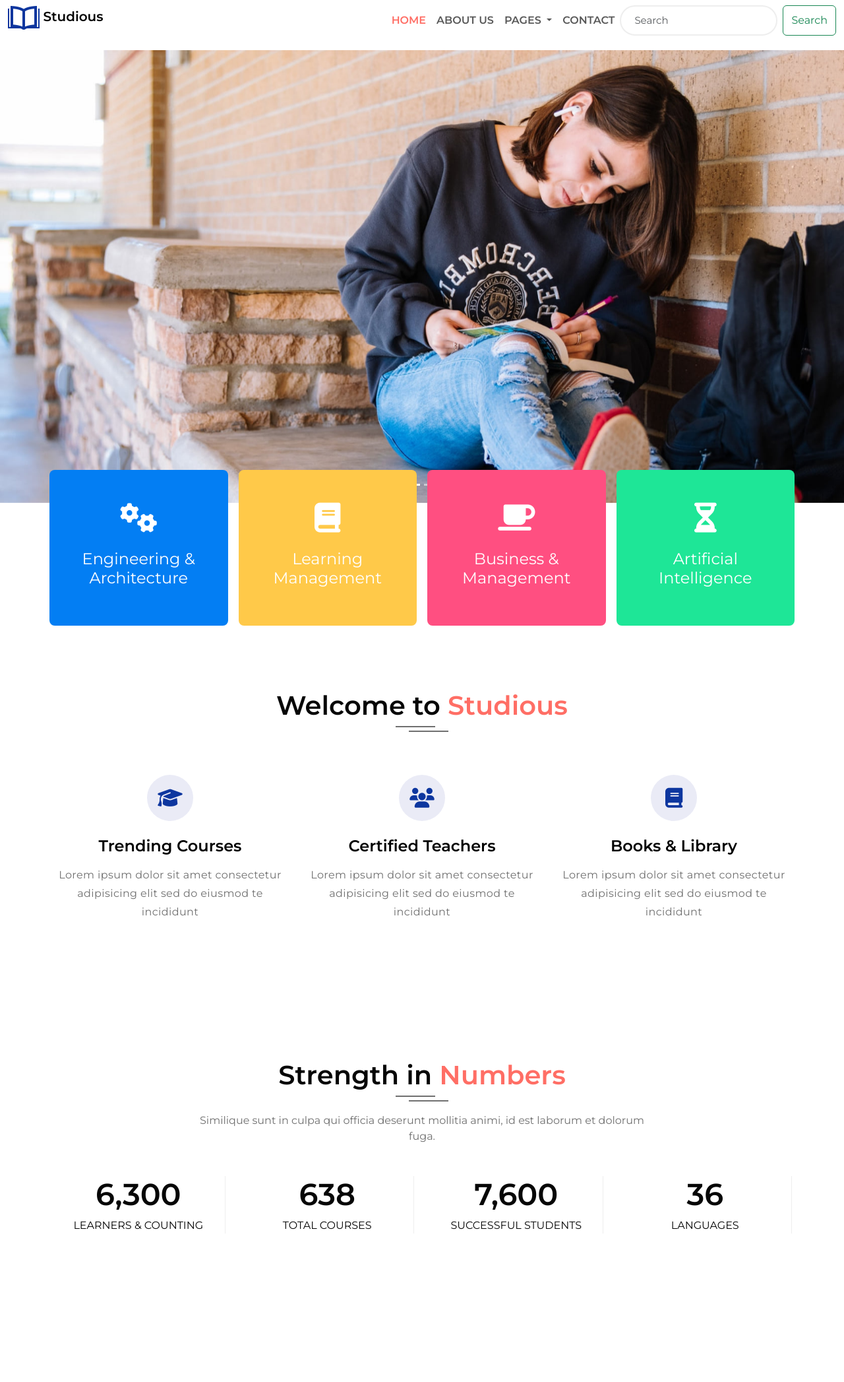
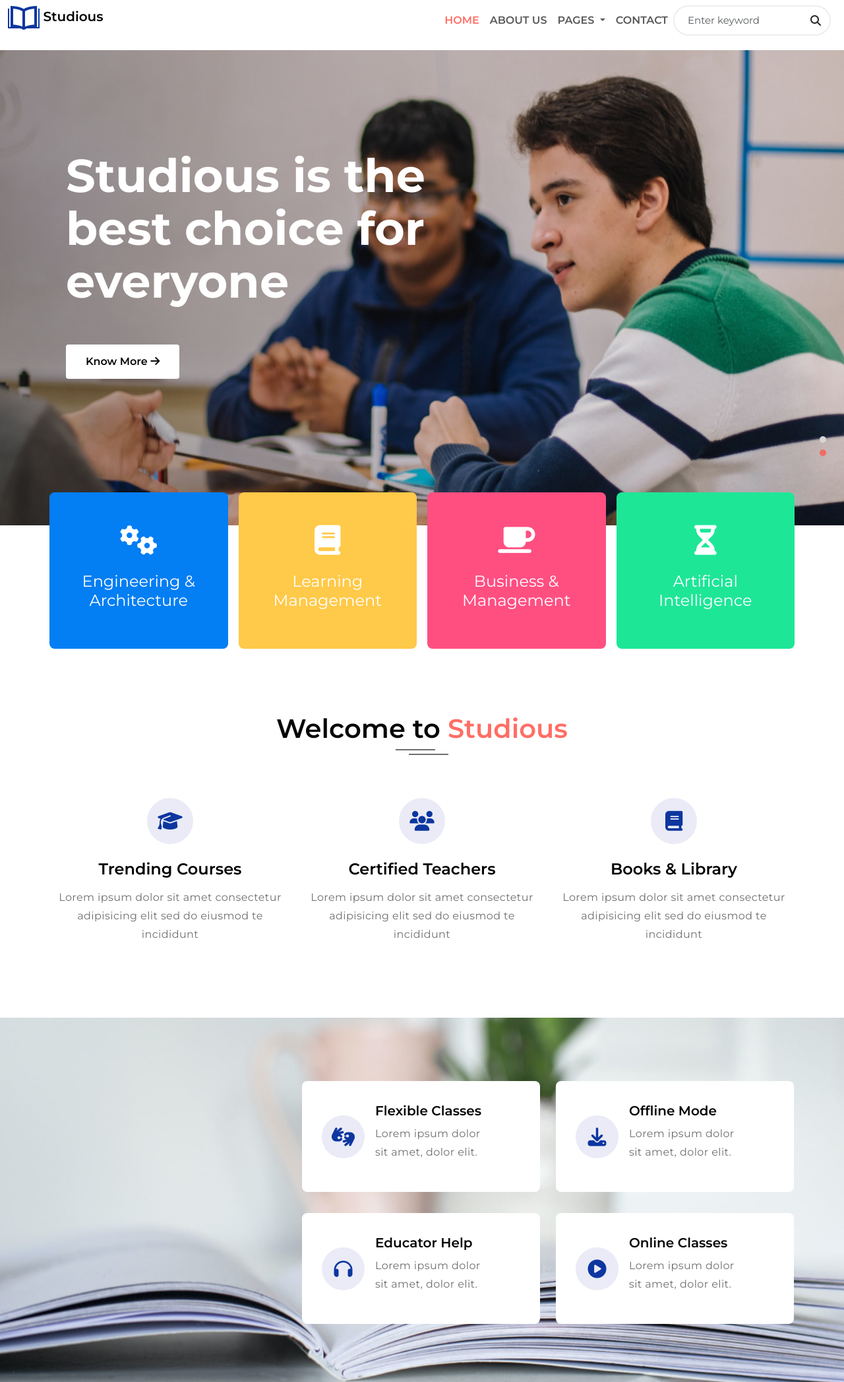
Before and after one commit to TuTruc37/BC61_BaiTapCapStone, a plain HTML site: page index.html in a window 1280 px wide. Shown: the part 68-2162 px from the top of the page at 66% size. Drawn offline with nearby package versions, Linux system fonts and the light colour scheme; a script that the page names is missing.

Commit message:
đẩy lên lại nhưng chưa reponsive

```diff
--- a/index.html
+++ b/index.html
@@ -4,32 +4,26 @@
   <title>Home</title>
   <!-- Required meta tags -->
   <meta charset="utf-8" />
-    <meta
-      name="viewport"
-      content="width=device-width, initial-scale=1, shrink-to-fit=no"
-    />
+  <meta name="viewport" content="width=device-width, initial-scale=1, shrink-to-fit=no" />
   <!-- Bootstrap CSS v5.2.1 -->
-    <link
-      href="https://cdn.jsdelivr.net/npm/bootstrap@5.3.2/dist/css/bootstrap.min.css"
-      rel="stylesheet"
-      integrity="sha384-T3c6CoIi6uLrA9TneNEoa7RxnatzjcDSCmG1MXxSR1GAsXEV/Dwwykc2MPK8M2HN"
-      crossorigin="anonymous"
-    />
+  <link href="https://cdn.jsdelivr.net/npm/bootstrap@5.3.2/dist/css/bootstrap.min.css" rel="stylesheet"
+    integrity="sha384-T3c6CoIi6uLrA9TneNEoa7RxnatzjcDSCmG1MXxSR1GAsXEV/Dwwykc2MPK8M2HN" crossorigin="anonymous" />
   <!-- link fonts -->
   <link rel="preconnect" href="https://fonts.googleapis.com" />
   <link rel="preconnect" href="https://fonts.gstatic.com" crossorigin />
-    <link
-      href="https://fonts.googleapis.com/css2?family=Montserrat:wght@300;400;600;700&display=swap"
-      rel="stylesheet"
-    />
+  <link href="https://fonts.googleapis.com/css2?family=Montserrat:wght@300;400;600;700&display=swap" rel="stylesheet" />
   <!-- font-awesome -->
-    <link
-      rel="stylesheet"
-      href="https://cdnjs.cloudflare.com/ajax/libs/font-awesome/6.5.1/css/all.min.css"
+  <link rel="stylesheet" href="https://cdnjs.cloudflare.com/ajax/libs/font-awesome/6.5.1/css/all.min.css"
     integrity="sha512-DTOQO9RWCH3ppGqcWaEA1BIZOC6xxalwEsw9c2QQeAIftl+Vegovlnee1c9QX4TctnWMn13TZye+giMm8e2LwA=="
-      crossorigin="anonymous"
-      referrerpolicy="no-referrer"
-    />
+    crossorigin="anonymous" referrerpolicy="no-referrer" />
+  <!-- link owl carousel -->
+  <link rel="stylesheet" href="https://cdnjs.cloudflare.com/ajax/libs/OwlCarousel2/2.3.4/assets/owl.carousel.min.css"
+    integrity="sha512-tS3S5qG0BlhnQROyJXvNjeEM4UpMXHrQfTGmbQ1gKmelCxlSEBUaxhRBj/EFTzpbP4RVSrpEikbmdJobCvhE3g=="
+    crossorigin="anonymous" referrerpolicy="no-referrer" />
+  <link rel="stylesheet"
+    href="https://cdnjs.cloudflare.com/ajax/libs/OwlCarousel2/2.3.4/assets/owl.theme.default.min.css"
+    integrity="sha512-sMXtMNL1zRzolHYKEujM2AqCLUR9F2C4/05cdbxjjLSRvMQIciEPCQZo++nk7go3BtSuK9kfa/s+a4f4i5pLkw=="
+    crossorigin="anonymous" referrerpolicy="no-referrer" />
 
   <!-- link css style -->
   <link rel="stylesheet" href="./css/style.css" />
@@ -42,9 +36,7 @@
         <div class="top_header_left">
           <ul>
             <li>
-                <a href="contact" class="d-sm-block d-none"
-                  >Have any question ?</a
-                >
+              <a href="contact" class="d-sm-block d-none">Have any question ?</a>
             </li>
             <li>
               <i class="fa fa-phone"></i>
@@ -85,25 +77,17 @@
       </div>
     </div>
   </section>
-    <header id="site-header" class="main-header">
+  <header id="site-header" class="main-header sticky-top">
     <!-- what the hell -->
     <nav class="navbar navbar-expand-lg bg-body-tertiary">
       <div class="container-fluid">
         <h1>
           <a class="navbar-brand" href="#">
             <img src="./img/logo.png" alt="logo" />
-              Studious</a
-            >
+            Studious</a>
         </h1>
-          <button
-            class="navbar-toggler"
-            type="button"
-            data-bs-toggle="collapse"
-            data-bs-target="#navbarSupportedContent"
-            aria-controls="navbarSupportedContent"
-            aria-expanded="false"
-            aria-label="Toggle navigation"
-          >
+        <button class="navbar-toggler" type="button" data-bs-toggle="collapse" data-bs-target="#navbarSupportedContent"
+          aria-controls="navbarSupportedContent" aria-expanded="false" aria-label="Toggle navigation">
           <span class="navbar-toggler-icon"></span>
         </button>
         <div class="collapse navbar-collapse" id="navbarSupportedContent">
@@ -115,30 +99,17 @@
               <a class="nav-link" href="./about_us.html">ABOUT US</a>
             </li>
             <li class="nav-item dropdown">
-                <a
-                  class="nav-link dropdown-toggle"
-                  href="#"
-                  role="button"
-                  data-bs-toggle="dropdown"
-                  aria-expanded="false"
-                >
+              <a class="nav-link dropdown-toggle" href="#" role="button" data-bs-toggle="dropdown"
+                aria-expanded="false">
                 PAGES
               </a>
               <ul class="dropdown-menu">
+                <li><a class="dropdown-item" href="./Blog.html">blog sports</a></li>
                 <li>
-                    <a class="dropdown-item" href="./Blog.html">blog sports</a>
-                  </li>
-                  <li>
-                    <a class="dropdown-item" href="./page_not_found.html"
-                      >404 page</a
-                    >
+                  <a class="dropdown-item" href="./page_not_found.html">404 page</a>
                 </li>
                 <!-- <li><hr class="dropdown-divider"></li> -->
-                  <li>
-                    <a class="dropdown-item" href="./landing_page.html"
-                      >landing page</a
-                    >
-                  </li>
+                <li><a class="dropdown-item" href="./landing_page.html">landing page</a></li>
                 <li><a class="dropdown-item" href="#">elements page</a></li>
               </ul>
             </li>
@@ -147,44 +118,35 @@
             </li>
           </ul>
           <form class="d-flex" role="search">
-              <input
-                class="form-control me-2"
-                type="search"
-                placeholder="Search"
-                aria-label="Search"
-              />
-              <button class="btn btn-outline-success" type="submit">
-                Search
-              </button>
+            <input class="form-control me-2" type="search" placeholder="Enter keyword" aria-label="Search" />
+            <button type="submit" class="btn search_btn"><i class="fa fa-search" aria-hidden="true"></i></button>
           </form>
         </div>
       </div>
     </nav>
   </header>
   <section class="carousel">
-      <div id="carouselExampleIndicators" class="carousel slide">
-        <div class="carousel-indicators">
-          <button
-            type="button"
-            data-bs-target="#carouselExampleIndicators"
-            data-bs-slide-to="0"
-            class="active"
-            aria-current="true"
-            aria-label="Slide 1"
-          ></button>
-          <button
-            type="button"
-            data-bs-target="#carouselExampleIndicators"
-            data-bs-slide-to="1"
-            aria-label="Slide 2"
-          ></button>
+    <div class="owl-carousel owl-theme">
+      <div class="carousel_item view_banner">
+        <div class="carousel_bg ">
+          <img src="./img/banner2.jpg" alt="" banner2.jpg>
         </div>
-        <div class="carousel-inner">
-          <div class="carousel-item active">
-            <img src="./img/banner2.jpg" class="d-block w-100" alt="..." />
+        <div class="carousel_content">
+          <h5>
+            Master the Skills to Drive your Career</h5>
+          <a class="btn btn_style mt-sm-5 mt-4" href="./about_us.html">Know More <i class="fa fa-arrow-right ml-2"
+              aria-hidden="true"></i></a>
         </div>
-          <div class="carousel-item">
-            <img src="./img/banner3.jpg" class="d-block w-100" alt="..." />
+      </div>
+      <div class="carousel_item view_banner">
+        <div class="carousel_bg">
+          <img src="./img/banner3.jpg" alt="" banner3.jpg>
+        </div>
+        <div class="carousel_content">
+          <h5>
+            Studious is the best choice for everyone</h5>
+          <a class="btn btn_style mt-sm-5 mt-4" href="./about_us.html">Know More <i class="fa fa-arrow-right ml-2"
+              aria-hidden="true"></i></a>
         </div>
       </div>
     </div>
@@ -196,31 +158,28 @@
           <div class="area-box color-1">
             <i class="fa fa-cogs" aria-hidden="true"></i>
             <h4>
-                <a href="#url" class="title-head"
-                  >Engineering &amp; Architecture</a
-                >
+              <a href="#url" class="title-head">Engineering &amp; Architecture</a>
             </h4>
           </div>
         </div>
         <div class="col-lg-3 col-md-6 px-lg-2 mt-md-0 mt-3">
           <div class="area-box color-2">
             <i class="fa fa-book" aria-hidden="true"></i>
-              <h4><a href="#url" class="title-head">Learning Management</a></h4>
+            <h4><a href="#url" class="title-head">Learning Management</a>
+            </h4>
           </div>
         </div>
         <div class="col-lg-3 col-md-6 px-lg-2 mt-md-0 mt-3">
           <div class="area-box color-3">
             <i class="fa fa-coffee" aria-hidden="true"></i>
-              <h4>
-                <a href="#url" class="title-head">Business &amp; Management</a>
+            <h4><a href="#url" class="title-head">Business &amp; Management</a>
             </h4>
           </div>
         </div>
         <div class="col-lg-3 col-md-6 px-lg-2 mt-md-0 mt-3">
           <div class="area-box color-4">
             <i class="fa fa-hourglass-half" aria-hidden="true"></i>
-              <h4>
-                <a href="#url" class="title-head">Artificial Intelligence</a>
+            <h4><a href="#url" class="title-head">Artificial Intelligence</a>
             </h4>
           </div>
         </div>
@@ -240,19 +199,16 @@
             <div class="col-lg-4 col-sm-6">
               <div class="studious-body">
                 <div class="studious-images">
-                    <span
-                      class="fa fa-graduation-cap"
-                      aria-hidden="true"
-                    ></span>
+                  <span class="fa fa-graduation-cap" aria-hidden="true"></span>
                 </div>
                 <div class="studious-info mt-4">
                   <a href="services">
-                      <h3 class="studious-title">Trending Courses</h3>
+                    <h3 class="studious-title">
+                      Trending Courses
+                    </h3>
                   </a>
-                    <p class="studious-text">
-                      Lorem ipsum dolor sit amet consectetur adipisicing elit
-                      sed do eiusmod te<br />incididunt
-                    </p>
+                  <p class="studious-text">Lorem ipsum dolor sit amet consectetur adipisicing elit sed do
+                    eiusmod te<br>incididunt</p>
                 </div>
               </div>
             </div>
@@ -263,12 +219,11 @@
                 </div>
                 <div class="studious-info mt-4">
                   <a href="services">
-                      <h3 class="studious-title">Certified Teachers</h3>
+                    <h3 class="studious-title">
+                      Certified Teachers </h3>
                   </a>
-                    <p class="studious-text">
-                      Lorem ipsum dolor sit amet consectetur adipisicing elit
-                      sed do eiusmod te<br />incididunt
-                    </p>
+                  <p class="studious-text">Lorem ipsum dolor sit amet consectetur adipisicing elit sed do
+                    eiusmod te<br>incididunt</p>
                 </div>
               </div>
             </div>
@@ -279,12 +234,11 @@
                 </div>
                 <div class="studious-info mt-4">
                   <a href="services">
-                      <h3 class="studious-title">Books &amp; Library</h3>
+                    <h3 class="studious-title">
+                      Books &amp; Library</h3>
                   </a>
-                    <p class="studious-text">
-                      Lorem ipsum dolor sit amet consectetur adipisicing elit
-                      sed do eiusmod te<br />incididunt
-                    </p>
+                  <p class="studious-text">Lorem ipsum dolor sit amet consectetur adipisicing elit sed do
+                    eiusmod te<br>incididunt</p>
                 </div>
               </div>
             </div>
@@ -293,7 +247,61 @@
       </div>
     </div>
   </section>
-    <section class="service"></section>
+  <section class="service py-5">
+    <div class="container py-md-5 py-4">
+      <div class="content_service row">
+        <div class="col-xl-4"></div>
+        <div class="col-xl-8">
+          <div class="right_service row">
+            <div class="col-md-6">
+              <div class="d-flex align-items-center bg_item">
+                <div class="icon">
+                  <i class="fa fa-american-sign-language-interpreting" aria-hidden="true"></i>
+                </div>
+                <div class="icon_info">
+                  <h5>Flexible Classes</h5>
+                  <p>Lorem ipsum dolor sit amet, dolor elit.</p>
+                </div>
+              </div>
+            </div>
+            <div class="col-md-6 mt-md-0 mt-4">
+              <div class="d-flex align-items-center bg_item">
+                <div class="icon">
+                  <i class="fa fa-download" aria-hidden="true"></i>
+                </div>
+                <div class="icon_info">
+                  <h5>Offline Mode</h5>
+                  <p>Lorem ipsum dolor sit amet, dolor elit.</p>
+                </div>
+              </div>
+            </div>
+            <div class="col-md-6 mt-4 pt-md-2">
+              <div class="d-flex align-items-center bg_item">
+                <div class="icon">
+                  <i class="fa fa-headphones" aria-hidden="true"></i>
+                </div>
+                <div class="icon_info">
+                  <h5>Educator Help</h5>
+                  <p>Lorem ipsum dolor sit amet, dolor elit.</p>
+                </div>
+              </div>
+            </div>
+            <div class="col-md-6 mt-4 pt-md-2">
+              <div class="d-flex align-items-center bg_item">
+                <div class="icon">
+                  <i class="fa fa-play-circle" aria-hidden="true"></i>
+                </div>
+                <div class="icon_info">
+                  <h5>Online Classes</h5>
+                  <p>Lorem ipsum dolor sit amet, dolor elit.</p>
+                </div>
+              </div>
+            </div>
+          </div>
+        </div>
+      </div>
+    </div>
+  </section>
   <section class="number py-5">
     <div class="container py-5">
       <div class="title-heading text-center mb-lg-5">
@@ -563,11 +571,7 @@
             <div class="col-lg-6">
               <div class="footer_input">
                 <form>
-                    <input
-                      type="text"
-                      placeholder="Enter your email"
-                      name="email"
-                    />
+                  <input type="text" placeholder="Enter your email" name="email" />
                   <button class="btn btn_input">Send</button>
                 </form>
               </div>
@@ -581,9 +585,7 @@
                 <h6>ARCHIVES</h6>
                 <ul>
                   <li>
-                      <a href="#"
-                        ><i class="fa-solid fa-angles-right"></i>April 2021</a
-                      >
+                    <a href="#"><i class="fa-solid fa-angles-right"></i>April 2021</a>
                   </li>
                 </ul>
               </div>
@@ -593,29 +595,19 @@
                 <h6>CATEGORIES</h6>
                 <ul>
                   <li>
-                      <a href="#"
-                        ><i class="fa-solid fa-angles-right"></i>Business</a
-                      >
+                    <a href="#"><i class="fa-solid fa-angles-right"></i>Business</a>
                   </li>
                   <li>
-                      <a href="#"
-                        ><i class="fa-solid fa-angles-right"></i>Creative</a
-                      >
+                    <a href="#"><i class="fa-solid fa-angles-right"></i>Creative</a>
                   </li>
                   <li>
-                      <a href="#"
-                        ><i class="fa-solid fa-angles-right"></i>Design</a
-                      >
+                    <a href="#"><i class="fa-solid fa-angles-right"></i>Design</a>
                   </li>
                   <li>
-                      <a href="#"
-                        ><i class="fa-solid fa-angles-right"></i>Food</a
-                      >
+                    <a href="#"><i class="fa-solid fa-angles-right"></i>Food</a>
                   </li>
                   <li>
-                      <a href="#"
-                        ><i class="fa-solid fa-angles-right"></i>Industry</a
-                      >
+                    <a href="#"><i class="fa-solid fa-angles-right"></i>Industry</a>
                   </li>
                 </ul>
               </div>
@@ -659,9 +651,7 @@
                       <a href="#"><i class="fa-brands fa-twitter"></i></a>
                     </li>
                     <li>
-                        <a href="#"
-                          ><i class="fa-brands fa-google-plus-g"></i
-                        ></a>
+                      <a href="#"><i class="fa-brands fa-google-plus-g"></i></a>
                     </li>
                     <li>
                       <a href="#"><i class="fa-brands fa-github"></i></a>
@@ -684,35 +674,31 @@
     </div>
   </footer>
   <!-- back to top -->
-    <a href="#" class="cd-top text-replace js-cd-top back_to_top"
-      ><i class="fa-solid fa-arrow-turn-up"></i
-    ></a>
+  <a href="#" class="cd-top text-replace js-cd-top back_to_top"><i class="fa-solid fa-arrow-turn-up"></i></a>
   <!-- Bootstrap JavaScript Libraries -->
-    <script
-      src="https://cdn.jsdelivr.net/npm/@popperjs/core@2.11.8/dist/umd/popper.min.js"
+  <script src="https://cdn.jsdelivr.net/npm/@popperjs/core@2.11.8/dist/umd/popper.min.js"
     integrity="sha384-I7E8VVD/ismYTF4hNIPjVp/Zjvgyol6VFvRkX/vR+Vc4jQkC+hVqc2pM8ODewa9r"
-      crossorigin="anonymous"
-    ></script>
+    crossorigin="anonymous"></script>
 
-    <script
-      src="https://cdn.jsdelivr.net/npm/bootstrap@5.3.2/dist/js/bootstrap.min.js"
+  <script src="https://cdn.jsdelivr.net/npm/bootstrap@5.3.2/dist/js/bootstrap.min.js"
     integrity="sha384-BBtl+eGJRgqQAUMxJ7pMwbEyER4l1g+O15P+16Ep7Q9Q+zqX6gSbd85u4mG4QzX+"
-      crossorigin="anonymous"
-    ></script>
+    crossorigin="anonymous"></script>
   <!-- count number js -->
-    <script
-      src="https://cdnjs.cloudflare.com/ajax/libs/jquery/3.7.1/jquery.min.js"
+  <script src="https://cdnjs.cloudflare.com/ajax/libs/jquery/3.7.1/jquery.min.js"
     integrity="sha512-v2CJ7UaYy4JwqLDIrZUI/4hqeoQieOmAZNXBeQyjo21dadnwR+8ZaIJVT8EE2iyI61OV8e6M8PP2/4hpQINQ/g=="
-      crossorigin="anonymous"
-      referrerpolicy="no-referrer"
-    ></script>
-    <script
-      src="https://cdnjs.cloudflare.com/ajax/libs/waypoints/4.0.1/jquery.waypoints.min.js"
+    crossorigin="anonymous" referrerpolicy="no-referrer"></script>
+  <script src="https://cdnjs.cloudflare.com/ajax/libs/waypoints/4.0.1/jquery.waypoints.min.js"
     integrity="sha512-CEiA+78TpP9KAIPzqBvxUv8hy41jyI3f2uHi7DGp/Y/Ka973qgSdybNegWFciqh6GrN2UePx2KkflnQUbUhNIA=="
-      crossorigin="anonymous"
-      referrerpolicy="no-referrer"
-    ></script>
+    crossorigin="anonymous" referrerpolicy="no-referrer"></script>
   <script src="./Count-Up/Counting-Up-To-Numerical-Values-On-Scroll-jQuery-Countup-js/jquery.countup.js"></script>
+  <!-- back to top js -->
+  <script src="./back-to-top-master/back-to-top-master/assets/js/main.js"></script>
+  <script src="./back-to-top-master/back-to-top-master/assets/js/util.js"></script>
+  <!-- owl carousel -->
+  <script src="https://cdnjs.cloudflare.com/ajax/libs/OwlCarousel2/2.3.4/owl.carousel.min.js"
+    integrity="sha512-bPs7Ae6pVvhOSiIcyUClR7/q2OAsRiovw4vAkX+zJbw3ShAeeqezq50RIIcIURq7Oa20rW2n2q+fyXBNcU9lrw=="
+    crossorigin="anonymous" referrerpolicy="no-referrer"></script>
+  <!-- script -->
   <script>
     $(".counter").countUp({
       time: 4000,
@@ -720,9 +706,27 @@
       delay: 10,
     });
     // script about dark mode
+    // script about owl-carousel
+    $('.owl-carousel').owlCarousel({
+      autoHeight:true,
+      loop: true,
+      margin: 10,
+      autoplay:true,
+      autoplayTimeout:1200,
+      autoplayHoverPause:true,
+      responsive: {
+        0: {
+          items: 1
+        },
+        600: {
+          items: 1
+        },
+        1000: {
+          items: 1
+        }
+      }
+    })
   </script>
-    <!-- back to top js -->
-    <script src="./back-to-top-master/back-to-top-master/assets/js/main.js"></script>
-    <script src="./back-to-top-master/back-to-top-master/assets/js/util.js"></script>
 </body>
+
 </html>
```
Also changed, not shown: Blog.html (line endings or trailing spaces), contact.html (line endings or trailing spaces), css/blog.css (line endings or trailing spaces), css/landing_page.css (line endings or trailing spaces), css/style.css (line endings or trailing spaces), page_not_found.html (line endings or trailing spaces), 1 other file. Lines whose indentation alone changed are shown as unchanged.
